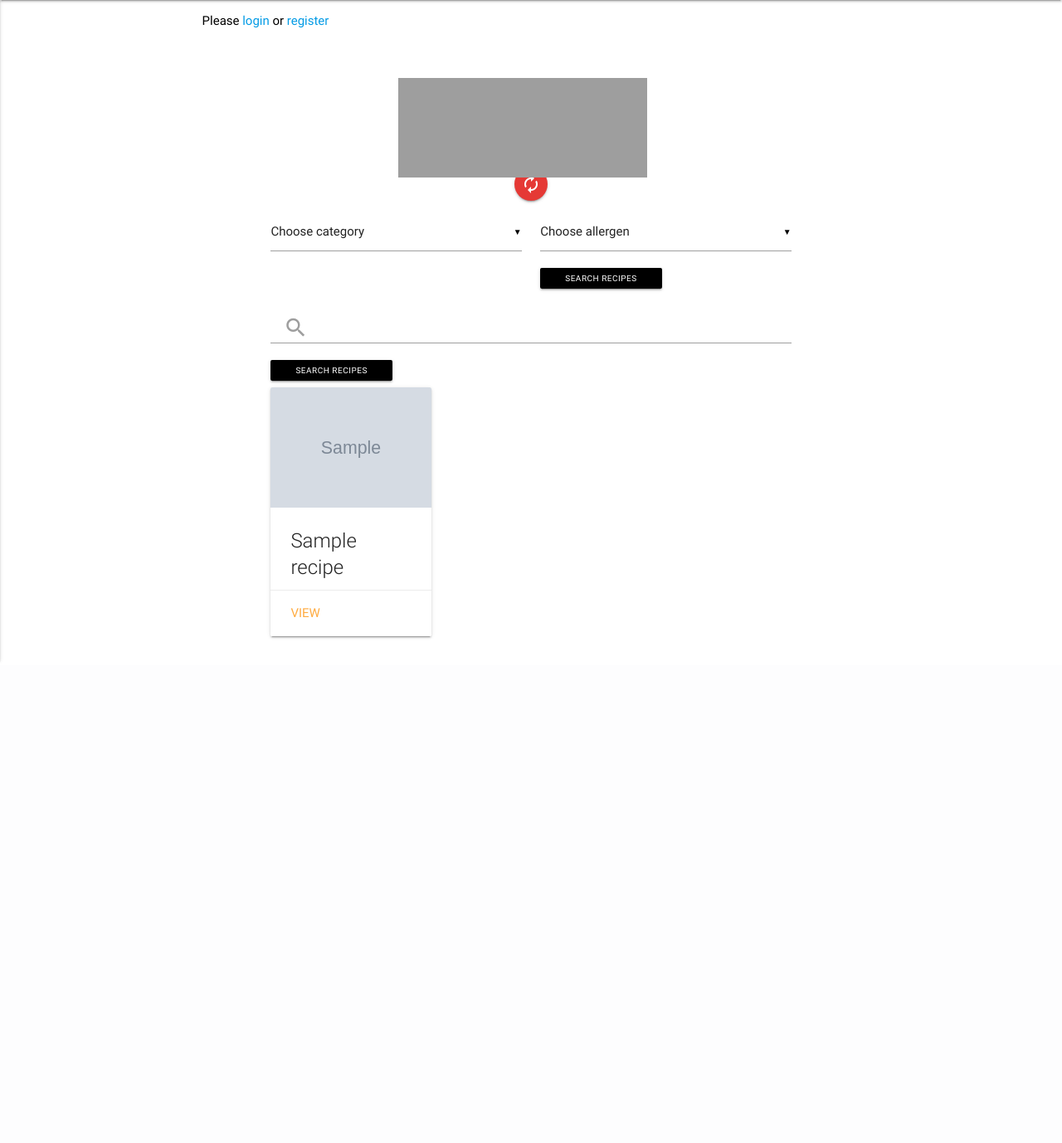
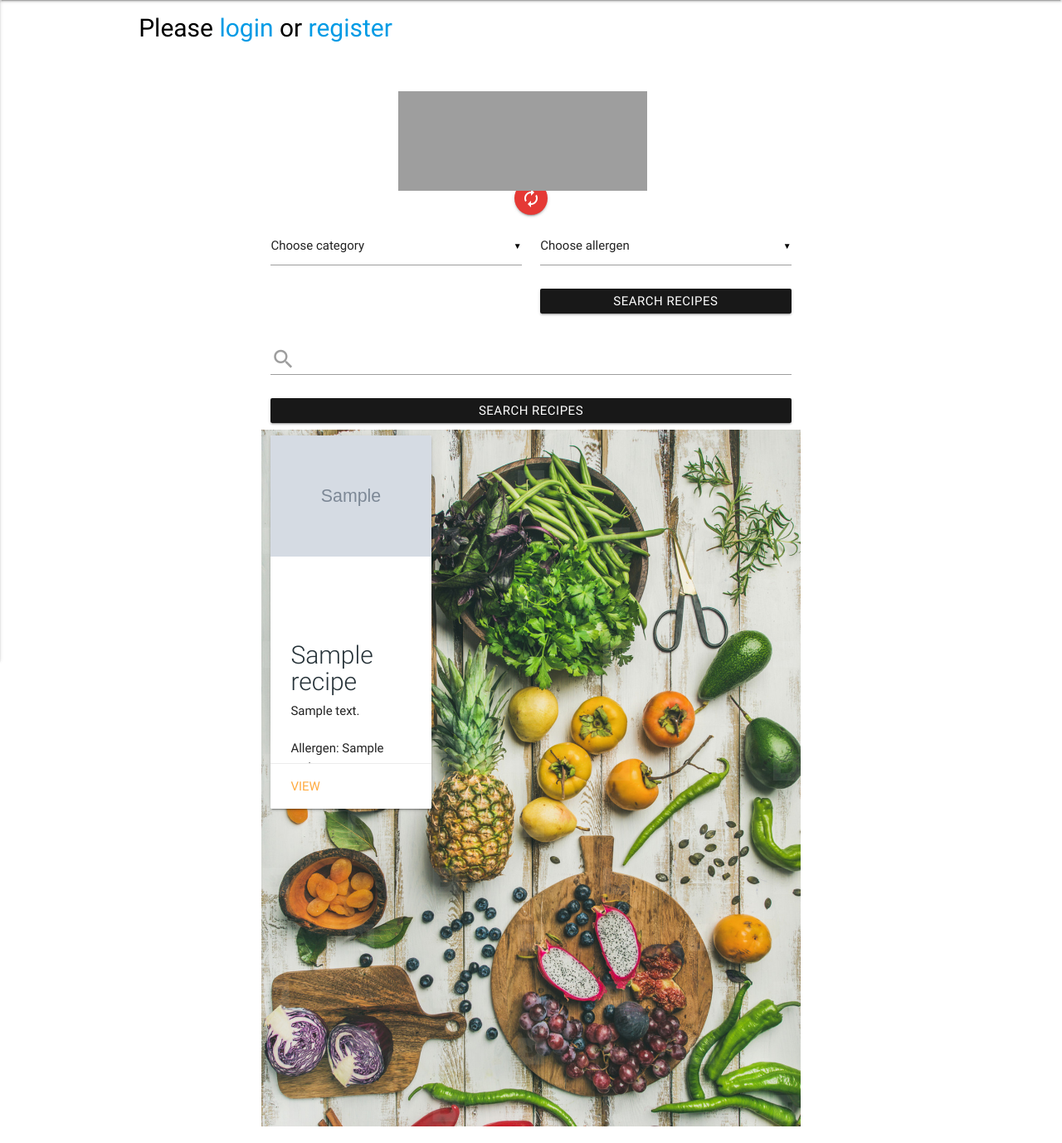
Before and after one commit to DavidColds/food_app, a Flask app: page / in a window 1280 px wide. Shown: the part 64-1442 px from the top of the page at 83% size. Before the commit the page ends 861 px from the top, so only its background shows below. Run offline with Flask 2, Linux system fonts and the light colour scheme; grey boxes marked "Sample" are stand-in pictures; a database or web service that is not in the repository returns one stand-in record (values such as "Sample title"); some libraries are stand-ins or nearby versions; grey boxes are pictures that could not be loaded.

Commit message:
fixed styling

```diff
--- a/static/css/styles.css
+++ b/static/css/styles.css
@@ -52,6 +52,46 @@ h5 {
   font-size: 15px;
 }
 
+/*--------------Search Bar---------------*/
+
+.search-bar {
+  margin-top: 0px;
+}
+
+.input-field input[type=search]+label {
+  left: 0px;
+}
+
+.material-icons {
+  font-size: 20px;
+}
+
+.input-field input[type=search]~.material-icons {
+  font-size: 20px;
+}
+ {
+  border-bottom: #37474f;
+  box-shadow: 0 1px 0 0 #37474f;
+  padding-left: 25px;
+}
+ {
+  color: #263238	;
+}
+
+.input-field .prefix.active {
+  color: #37474f;
+}
+
+[type="checkbox"]:checked+label:before {
+  border-right: 2px solid #37474f;
+  border-bottom: 2px solid #37474f;
+}
+
+.btn:focus,
+.btn-large:focus,
+.btn-floating:focus {
+  background-color: #263238;
+}
 
 /*---------------Navbar---------------*/
 
@@ -73,7 +113,309 @@ nav {
   margin-bottom: 5px;
 }
 
+/*---------------Background Image---------------*/
+#index {
+  background-image: url("../images/index.jpg");
+  background-size: cover;
+  height: 105vh;
+  position: relative;
+}
+.jumbotron {
+  background-image: url("../images/foodwp.jpg");
+  background-size: cover;
+  height: 105vh;
+}
 
+/*---------------Recipe Cards---------------*/
+
+.recipe_name {
+  margin-top: 3px;
+}
+
+.card-title {
+  color: #263238	;
+}
+
+.card.large {
+  box-shadow: 0 4px 8px 0 rgba(0,0,0,0.2);
+    transition: 0.3s;
+    width: 40%
+}
+
+.card .card-title {
+  font-size: 20px;
+}
+
+.card.small {
+  height: 450px;
+}
+
+.card.small .card-image {
+  height: 50%;
+}
+
+.card.small .card-image+.card-content {
+  max-height: 40%;
+}
+
+.recipe_image {
+  width: 100%;
+}
+
+/*---------------Add Recipe---------------*/
+
+textarea {
+  height: 200px;
+}
+
+/* ---------------------------------Login-------------------*/
+
+/* The Modal (background) */
+
+.modal {
+  display: none;
+  /* Hidden by default */
+  position: fixed;
+  /* Stay in place */
+  z-index: 1;
+  /* Sit on top */
+  left: 0;
+  top: 0;
+  width: 100%;
+  /* Full width */
+  height: 100%;
+  /* Full height */
+  overflow: auto;
+  /* Enable scroll if needed */
+  background-color: rgb(0, 0, 0);
+  /* Fallback color */
+  background-color: rgba(0, 0, 0, 0.4);
+  /* Black w/ opacity */
+  padding-top: 60px;
+}
+
+/* Modal Content/Box */
+
+.modal-content {
+  background-color: #fefefe;
+  margin: 5px auto;
+  /* 15% from the top and centered */
+  border: 1px solid #888;
+  width: 80%;
+  /* Could be more or less, depending on screen size */
+}
+
+/* The Close Button */
+
+.close {
+  /* Position it in the top right corner outside of the modal */
+  position: absolute;
+  right: 25px;
+  top: 0;
+  color: #000;
+  font-size: 35px;
+  font-weight: bold;
+}
+
+/* Close button on hover */
+
+.close:hover,
+.close:focus {
+  color: red;
+  cursor: pointer;
+}
+
+/* Add Zoom Animation */
+
+.animate {
+  -webkit-animation: animatezoom 0.6s;
+  animation: animatezoom 0.6s
+}
+
+@-webkit-keyframes animatezoom {
+  from {
+    -webkit-transform: scale(0)
+  }
+  to {
+    -webkit-transform: scale(1)
+  }
+}
+
+@keyframes animatezoom {
+  from {
+    transform: scale(0)
+  }
+  to {
+    transform: scale(1)
+  }
+}
+
+
+/*------------------------------------------Sign Up------------------*/
+
+* {
+  box-sizing: border-box
+}
+
+/* Full-width input fields */
+
+input[type=text],
+input[type=password] {
+  width: 100%;
+  padding: 15px;
+  margin: 5px 0 22px 0;
+  display: inline-block;
+  border: none;
+  background: #f1f1f1;
+}
+
+/* Add a background color when the inputs get focus */
+
+input[type=text]:focus,
+input[type=password]:focus {
+  background-color: #ddd;
+  outline: none;
+}
+
+/* Set a style for all buttons */
+
+button {
+  color: white;
+  padding: 14px 20px;
+  margin: 8px 0;
+  border: none;
+  cursor: pointer;
+  width: 100%;
+  opacity: 0.9;
+}
+
+button:hover {
+  opacity: 1;
+}
+
+/* Extra styles for the cancel button */
+
+.cancelbtn {
+  padding: 14px 20px;
+  background-color: #f44336;
+}
+
+/* Float cancel and signup buttons and add an equal width */
+
+.cancelbtn,
+.signupbtn {
+  float: left;
+  width: 50%;
+}
+
+/* Add padding to container elements */
+
+container {
+  padding: 16px;
+}
+
+/* The Modal (background) */
+
+.modal {
+  display: none;
+  /* Hidden by default */
+  position: fixed;
+  /* Stay in place */
+  z-index: 1;
+  /* Sit on top */
+  left: 0;
+  top: 0;
+  width: 100%;
+  /* Full width */
+  height: 100%;
+  /* Full height */
+  overflow: auto;
+  /* Enable scroll if needed */
+  background-color: #474e5d;
+  padding-top: 50px;
+}
+
+/* Modal Content/Box */
+
+.modal-content {
+  background-color: #fefefe;
+  margin: 5% auto 15% auto;
+  /* 5% from the top, 15% from the bottom and centered */
+  border: 1px solid #888;
+  width: 80%;
+  /* Could be more or less, depending on screen size */
+}
+
+/* Style the horizontal ruler */
+
+hr {
+  border: 1px solid #f1f1f1;
+  margin-bottom: 25px;
+}
+
+/* The Close Button (x) */
+
+.close {
+  position: absolute;
+  right: 35px;
+  top: 15px;
+  font-size: 40px;
+  font-weight: bold;
+  color: #f1f1f1;
+}
+
+.close:hover,
+.close:focus {
+  color: #f44336;
+  cursor: pointer;
+}
+
+/* Clear floats */
+
+.clearfix::after {
+  content: "";
+  clear: both;
+  display: table;
+}
+
+/* Change styles for cancel button and signup button on extra small screens */
+
+@media screen and (max-width: 300px) {
+  .cancelbtn,
+  .signupbtn {
+    width: 100%;
+  }
+}
+
+/*---------------------------------------- media-----------------------------------------*/
+
+@media (min-width: 768px) {
+  /*--------------Buttons------------*/
+  .btn {
+    font-size: 10px;
+  }
+
+  .submit_btn {
+    height: 28px;
+    font-size: 12px;
+  }
+
+  /*--------------Headings------------*/
+  .page_heading {
+    font-size: 40px;
+  }
+
+  .sub_heading {
+    font-size: 25px;
+  }
+
+  .btn-sml {
+    height: 24px;
+    width: 80px;
+    line-height: 24px;
+    margin: 5px 5px;
+    padding: 0 0.5em;
+  }
 
   /*---------------Navbar---------------*/
   nav .brand-logo {
```
